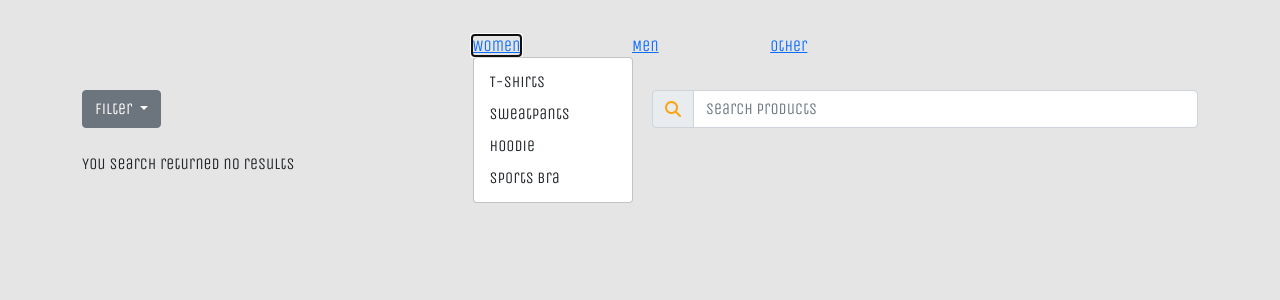
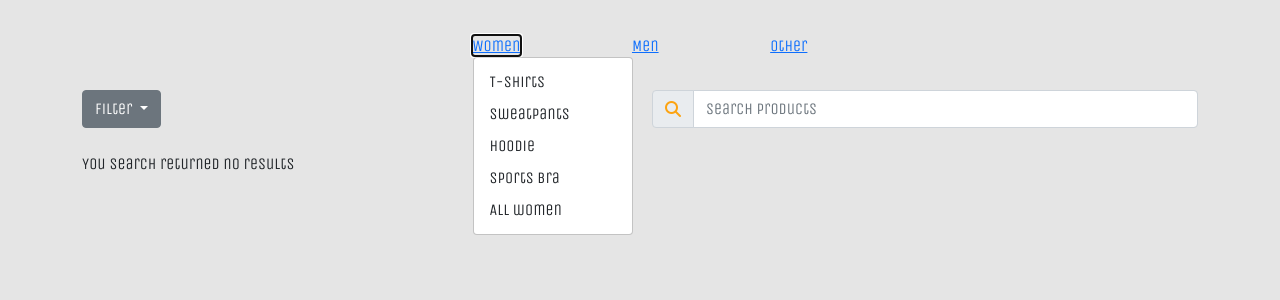
Before and after one commit to Code-Institute-Submissions/Zuhur-ms4_Feb, a Django app: page /merch/ in a window 1280 px wide, after a click on "Women". Shown: the part 168-468 px from the top of the page. Run offline with Django 3.2, Linux system fonts and the light colour scheme; data that the repository does not hold is empty; some libraries are stand-ins or nearby versions; some web fonts are replaced.

Commit message:
Add sort functionality

```diff
--- a/merchandise/templates/merchandise/merch.html
+++ b/merchandise/templates/merchandise/merch.html
@@ -35,6 +35,9 @@
                             <li class="dropdown">
                                 <a class="dropdown-item" href="{% url 'merch' %}?category=Women,sport_bra">Sports Bra</a>
                             </li>
+                            <li class="dropdown">
+                                <a class="dropdown-item" href="{% url 'merch' %}?category=Women,sport_bra,hoodie,sweatpants,t_shirt">All women</a>
+                            </li>
                         </ul>
                     </li>
                     <li class="list-inline-item dropdown">
@@ -52,6 +55,9 @@
                             <li class="dropdown">
                                 <a class="dropdown-item" href="{% url 'merch' %}?category=Men,shorts">Shorts</a>
                             </li>
+                            <li class="dropdown">
+                                <a class="dropdown-item" href="{% url 'merch' %}?category=Men,t_shirt,sweatpants,hoodie,shorts">All men</a>
+                            </li>
                         </ul>
                     </li>
                     <li class="list-inline-item dropdown">
@@ -62,6 +68,9 @@
                             </li>
                             <li class="dropdown">
                                 <a class="dropdown-item" href="{% url 'merch' %}?category=Other,supplement">Supplements</a>
+                            </li>
+                            <li class="dropdown">
+                                <a class="dropdown-item" href="{% url 'merch' %}?category=Other,supplement,bottle">All other</a>
                             </li>
                         </ul>
                     </li>
@@ -77,8 +86,8 @@
                         Filter
                     </button>
                     <ul class="dropdown-menu" aria-labelledby="dropdownMenuButton1">
-                        <li><a class="dropdown-item" href="#">Lowest price</a></li>
-                        <li><a class="dropdown-item" href="#">Highest price</a></li>
+                        <li><a class="dropdown-item" href="{% url 'merch' %}?sort=price&direction=asc">Lowest price</a></li>
+                        <li><a class="dropdown-item" href="{% url 'merch' %}?sort=price&direction=desc">Highest price</a></li>
                     </ul>
                 </div>
             </div>
--- a/merchandise/views.py
+++ b/merchandise/views.py
@@ -6,12 +6,22 @@ from .models import Merchandise
 # Create your views here.
 def merchandise(request):
 
-
     merchandise = Merchandise.objects.all()
     query = None
-    category = None
+    categories = None
+    sort = None
+    direction = None
 
     if request.GET:
+        if 'sort' in request.GET:
+            sortkey = request.GET['sort']
+            if 'direction' in request.GET:
+                direction = request.GET['direction']
+                if direction == "desc":
+                    sortkey = f'-{sortkey}'
+
+            merchandise = merchandise.order_by(sortkey)
+
         if 'category' in request.GET:
             categories = request.GET['category'].split(',')
             # First filter by category
```
